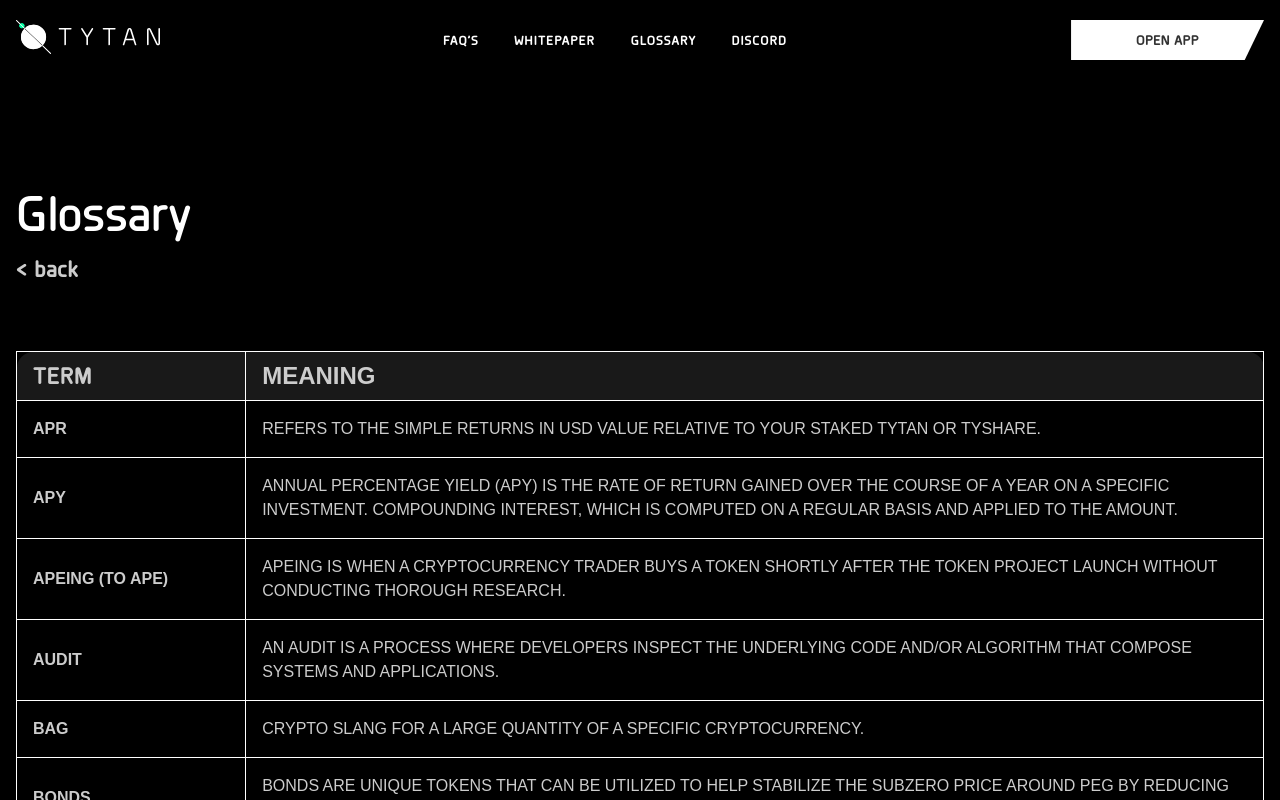
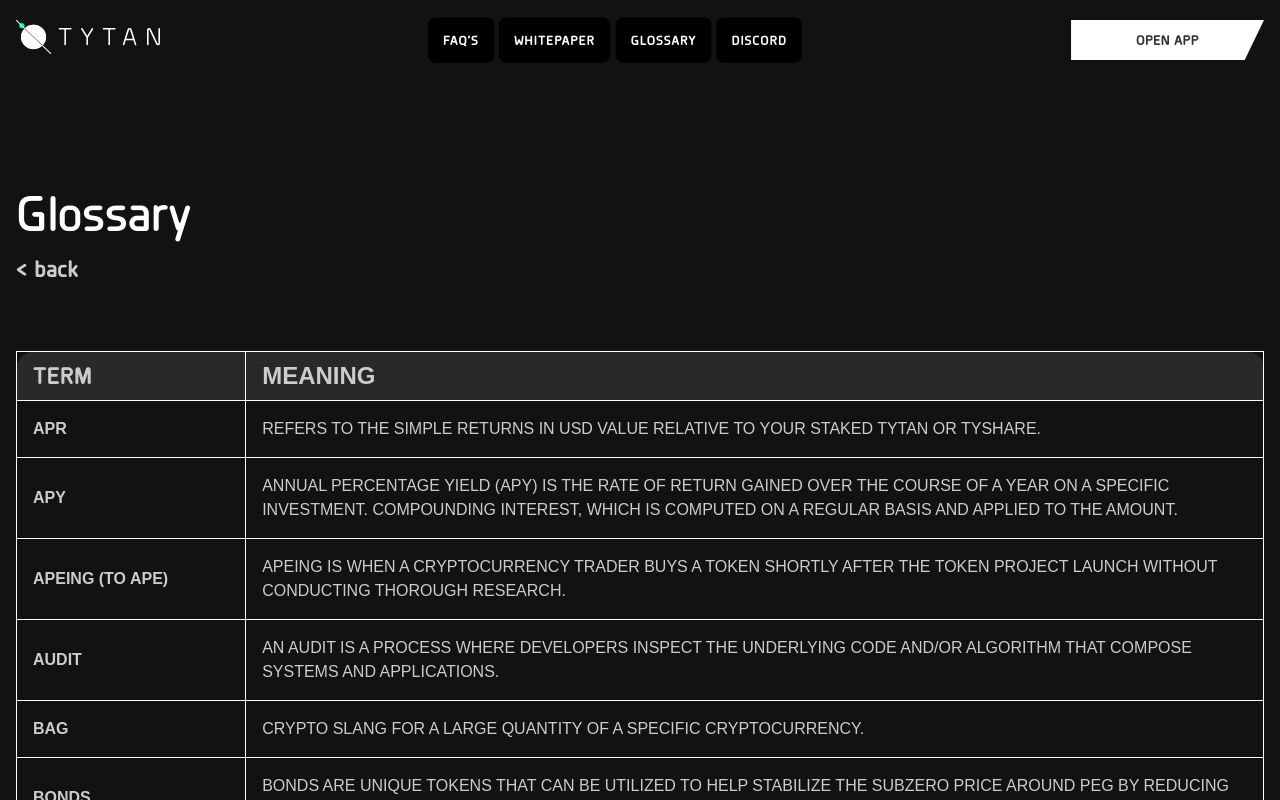
Before and after one commit to Tytan-Finance/Tytan-Landing, a Next.js app: page /glossary in a window 1280 px wide. Shown: the top 800 px of the page. Built offline with nearby package versions, Linux system fonts and the light colour scheme; a web font is replaced by a local one.

Commit message:
add whitepaper, update background color

```diff
--- a/components/Layout/Header.tsx
+++ b/components/Layout/Header.tsx
@@ -15,7 +15,7 @@ const navLinks = [
     }, {
         id: 2,
         text: 'Whitepaper',
-        href: 'https://tytan.finance/TYTAN_Whitepaper.pdf',
+        href: '/whitepaper.pdf',
     }, {
         id: 3,
         text: 'glossary',
--- a/styles/globals.css
+++ b/styles/globals.css
@@ -14,6 +14,10 @@
         background: black;
     }
 
+    .bg-black {
+        --tw-bg-opacity: 1;
+        background-color: rgb(18 18 18 / var(--tw-bg-opacity));
+    }
     .grid-3cols-auto {
         grid-template-columns: auto auto auto;
     }
```
Also changed, not shown: 1 other file (tests, documents, lock files or other folders).
